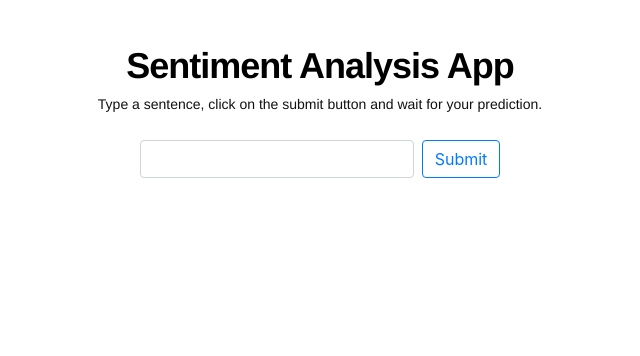
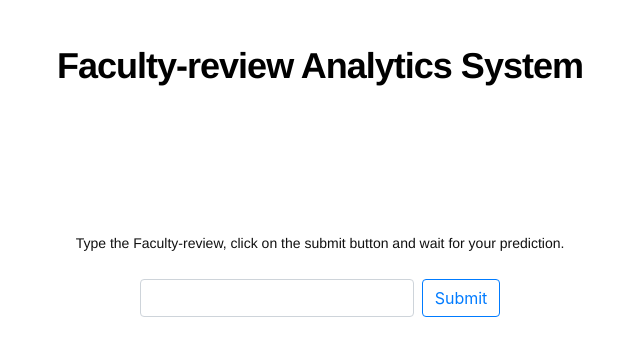
Before and after one commit to kanishkb1/HackBU-22-Project, a Flask app: page / in a window 1280 px wide. Shown: the top 356 px of the page, without its empty margins (320-960 px from the left). Run offline with Flask 2, Linux system fonts and the light colour scheme; some libraries are stand-ins or nearby versions.

Commit message:
Update index.html

```diff
--- a/templates/index.html
+++ b/templates/index.html
@@ -64,12 +64,17 @@
     <div class="container mt-5">
       <div class="centered">
         <div class="text-center text-white">
-          <title>sentiment analysis app</title>
+          <title>Faculty-review Analytics System</title>
         </div>
-        <h1 class="header">Sentiment Analysis App</h1>
+        <h1 class="header">Faculty-review Analytics System</h1>
+        <h2> <ul>
+          <lh>Team Members</lh>
+             <li>Kanishk Barhanpurkar</li>
+             <li>Nikita Mandlik</li>
+        </ul></h2>
 
         <p class="desc">
-          Type a sentence, click on the submit button and wait for your prediction.
+          Type the Faculty-review, click on the submit button and wait for your prediction.
         </p>
 
         <form method="POST" onSubmit="return validate();" class="form">
```
